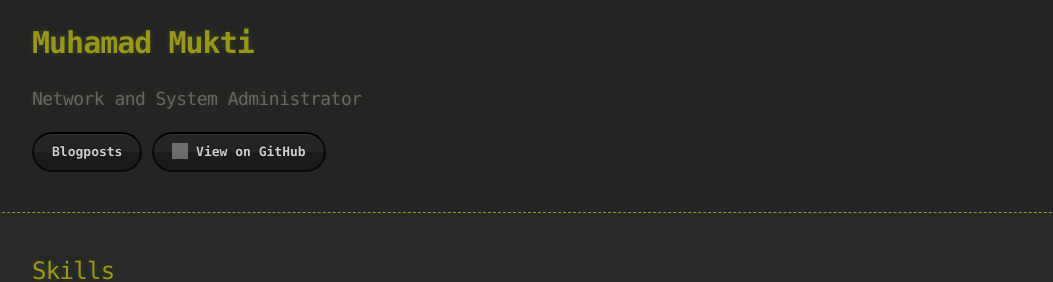
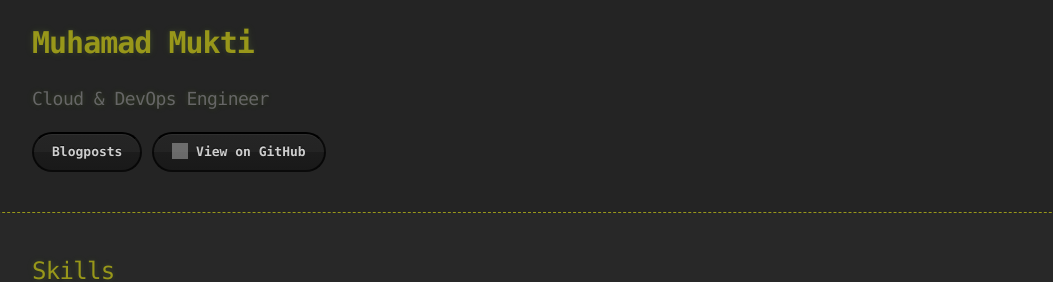
Before and after one commit to mmdmukti/mmdmukti.github.io, a Jekyll site: the page built from index.md, in a window 1280 px wide. Shown: the top 282 px of the page, without its empty margins (108-1161 px from the left). Built offline with Jekyll 4.4.1, drawn with Linux system fonts in a browser that asks for light colours; grey boxes are pictures that could not be loaded.

Commit message:
Update _config.yml

```diff
--- a/_config.yml
+++ b/_config.yml
@@ -1,4 +1,4 @@
 title: Muhamad Mukti
-description: Network and System Administrator
+description: Cloud & DevOps Engineer
 theme: jekyll-theme-hacker
 show_menu: true
```
